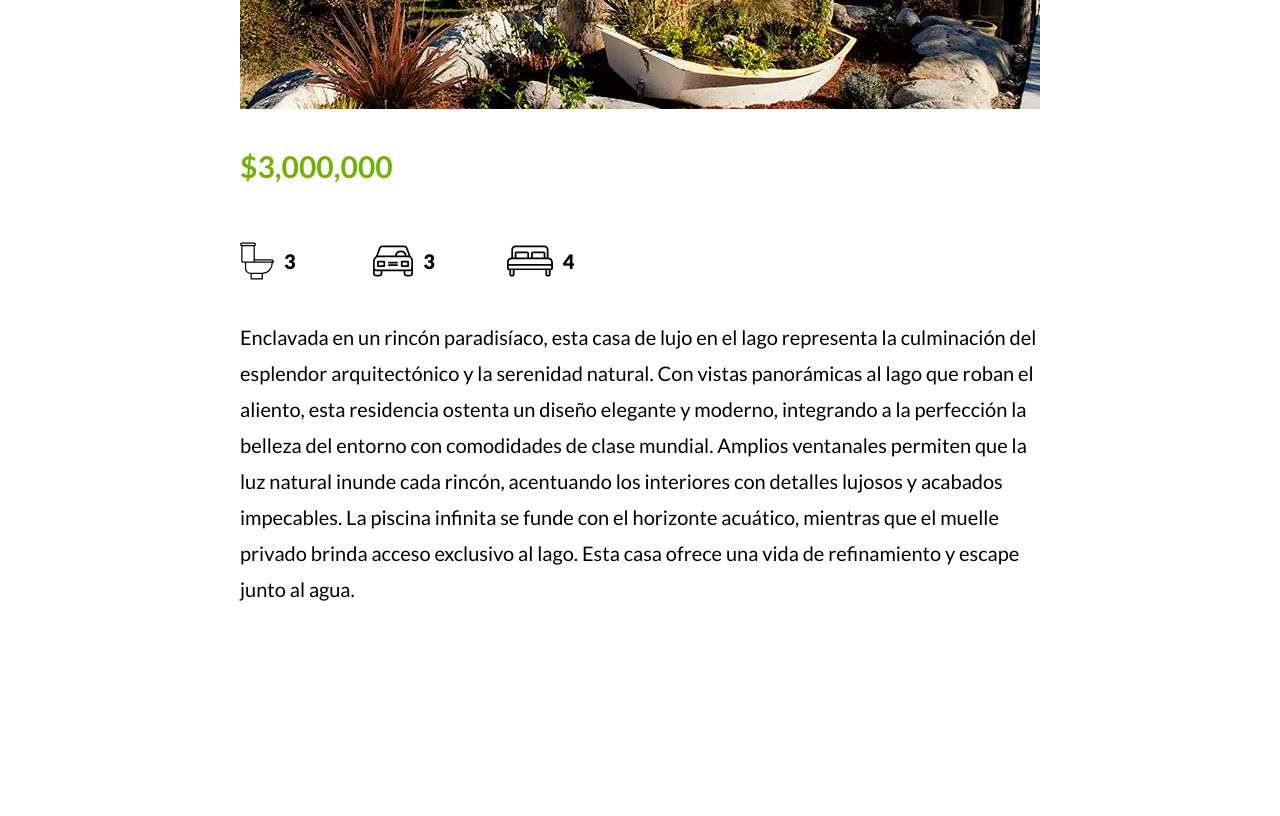
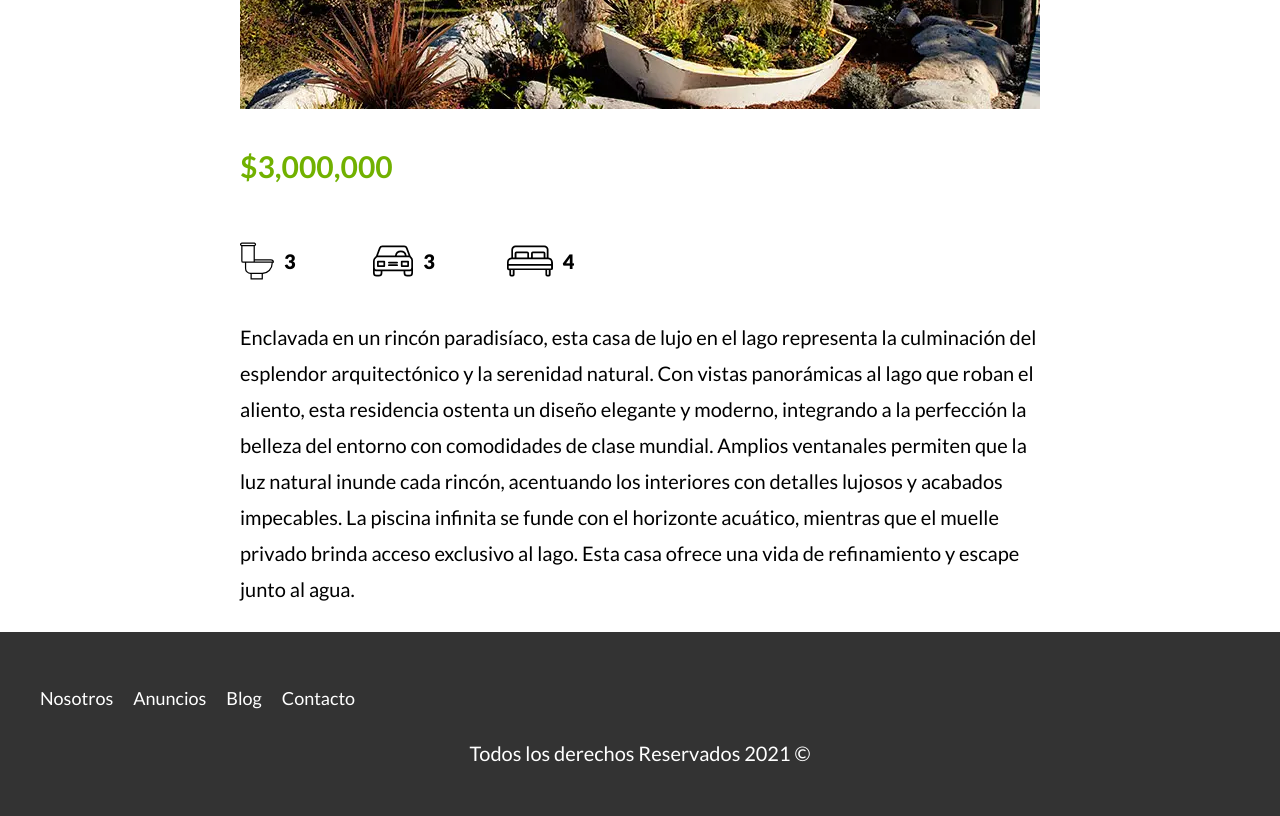
Before and after one commit to prado24/BienesRaices, a website: page anuncio1.html in a window 1280 px wide. Shown: the part 729-1545 px from the top of the page. Before the commit the page ends 1361 px from the top, so only its background shows below. Drawn offline with Linux system fonts and the light colour scheme.

Commit message:
Colocando footer para anuncio1

```diff
--- a/anuncio1.html
+++ b/anuncio1.html
@@ -58,5 +58,19 @@
             <p>Enclavada en un rincón paradisíaco, esta casa de lujo en el lago representa la culminación del esplendor arquitectónico y la serenidad natural. Con vistas panorámicas al lago que roban el aliento, esta residencia ostenta un diseño elegante y moderno, integrando a la perfección la belleza del entorno con comodidades de clase mundial. Amplios ventanales permiten que la luz natural inunde cada rincón, acentuando los interiores con detalles lujosos y acabados impecables. La piscina infinita se funde con el horizonte acuático, mientras que el muelle privado brinda acceso exclusivo al lago. Esta casa ofrece una vida de refinamiento y escape junto al agua.</p>
         </div>
     </main>
+
+    <footer class="footer seccion">
+        <div class="contenedor contenedor-footer">
+            <nav class="navegacion">
+                <a href="#">Nosotros</a>
+                <a href="#">Anuncios</a>
+                <a href="#">Blog</a>
+                <a href="#">Contacto</a>
+            </nav>
+        </div>
+
+        <p class="copyright">Todos los derechos Reservados 2021 &copy;</p>
+    </footer>
+    <script src="build/js/bundle.min.js"></script>
 </body>
 </html>
```
